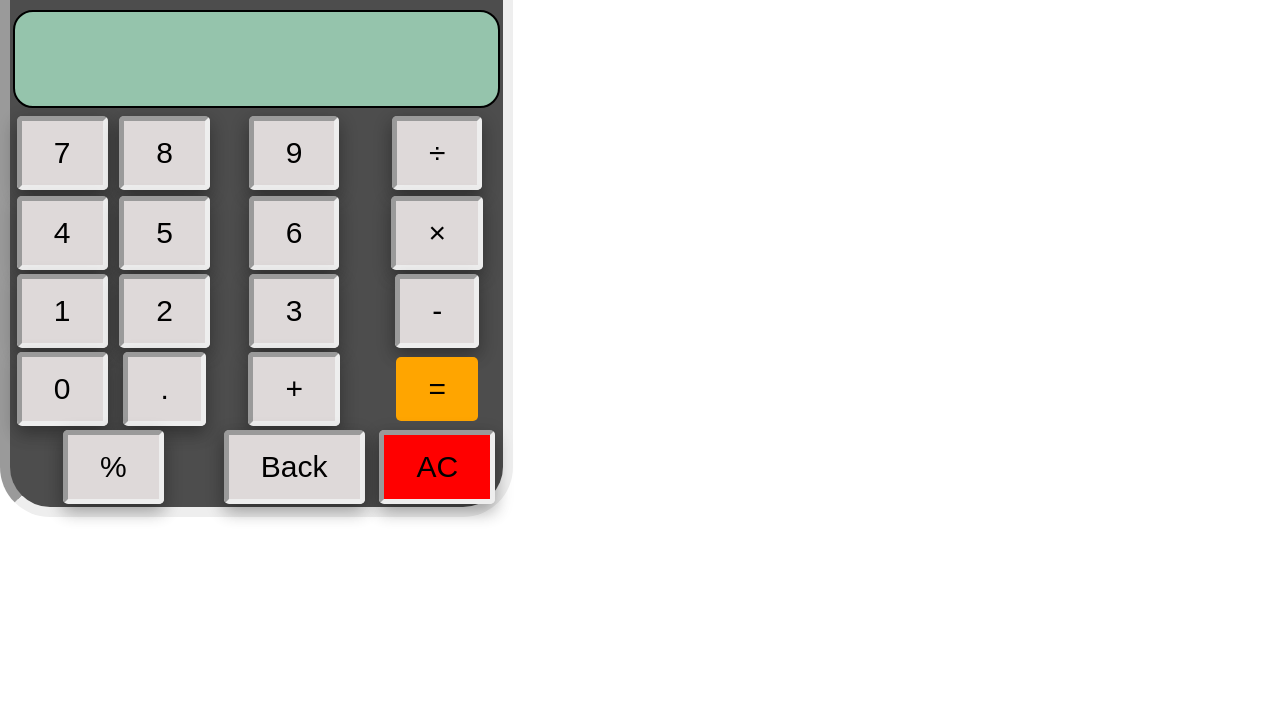
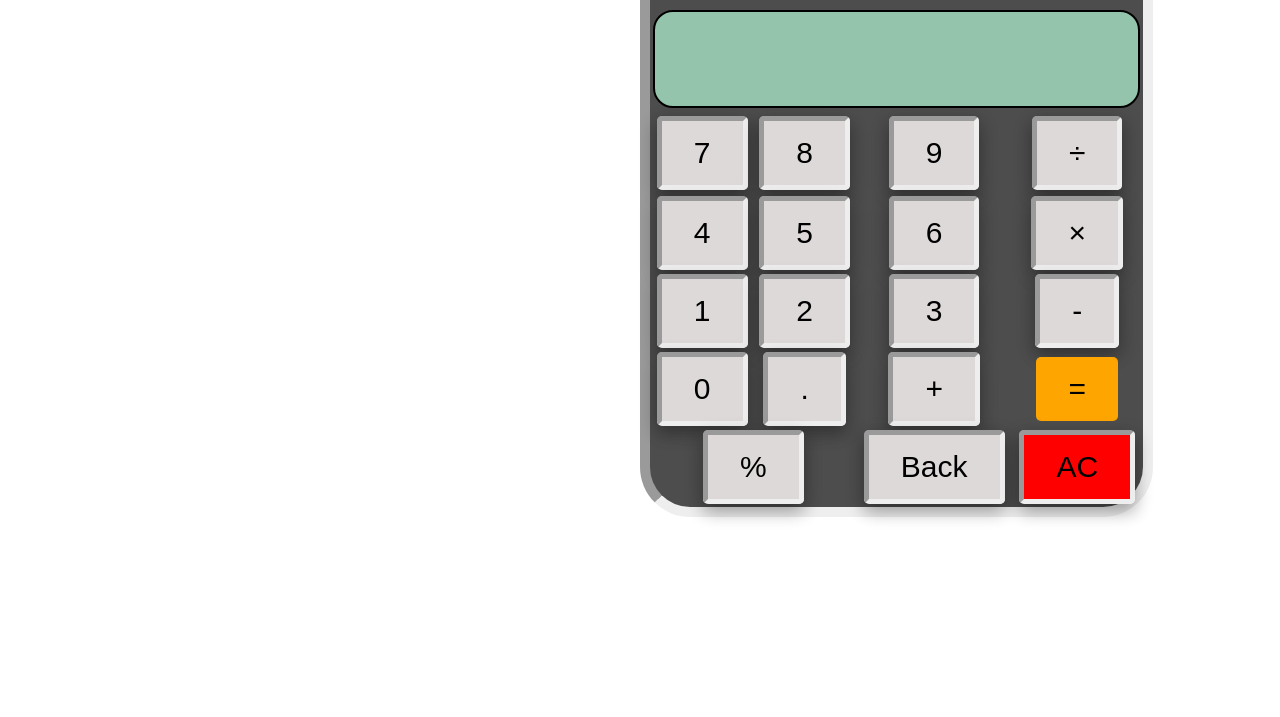
Before and after one commit to hrsa23/calculator1, a plain HTML site: page index.html in a window 1280 px wide. Shown: the part 83-800 px from the top of the page. Drawn offline with Linux system fonts and the light colour scheme; a web font is replaced by a local one.

Commit message:
Update master.css

```diff
--- a/master.css
+++ b/master.css
@@ -9,7 +9,8 @@ body{
   position:absolute;
 
   background-color: #4d4d4d;
-
+  left:50%;
+  rigth:50%;
   border: 10px inset;
   border-radius:50px;
 }
```
